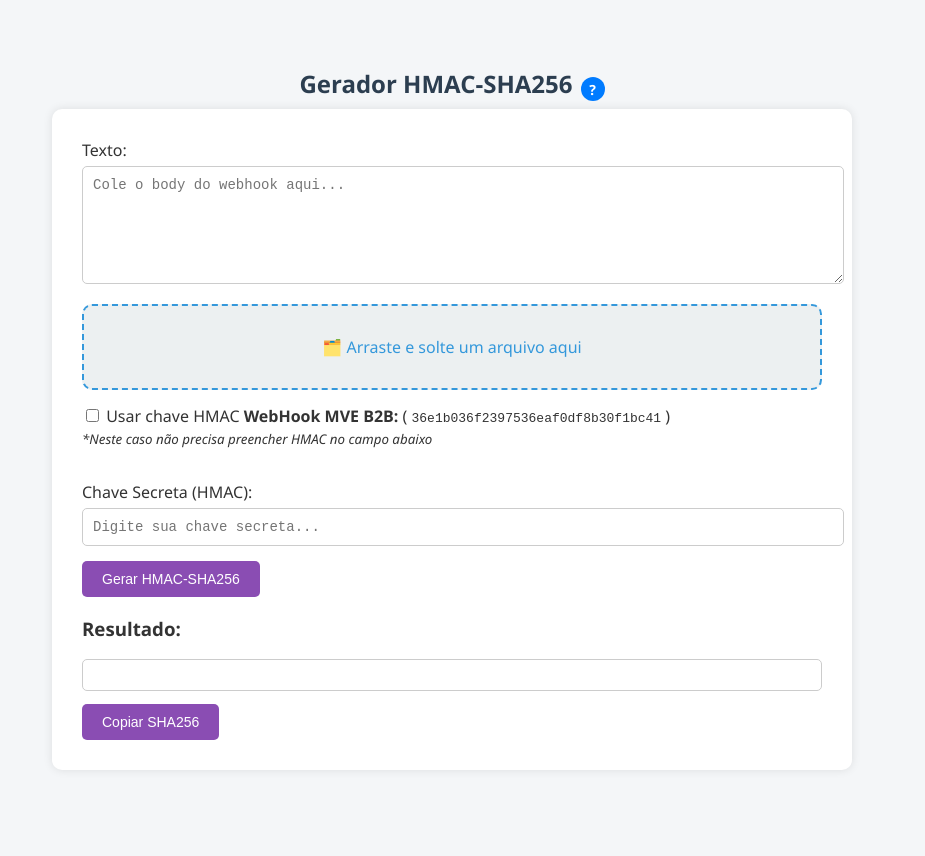
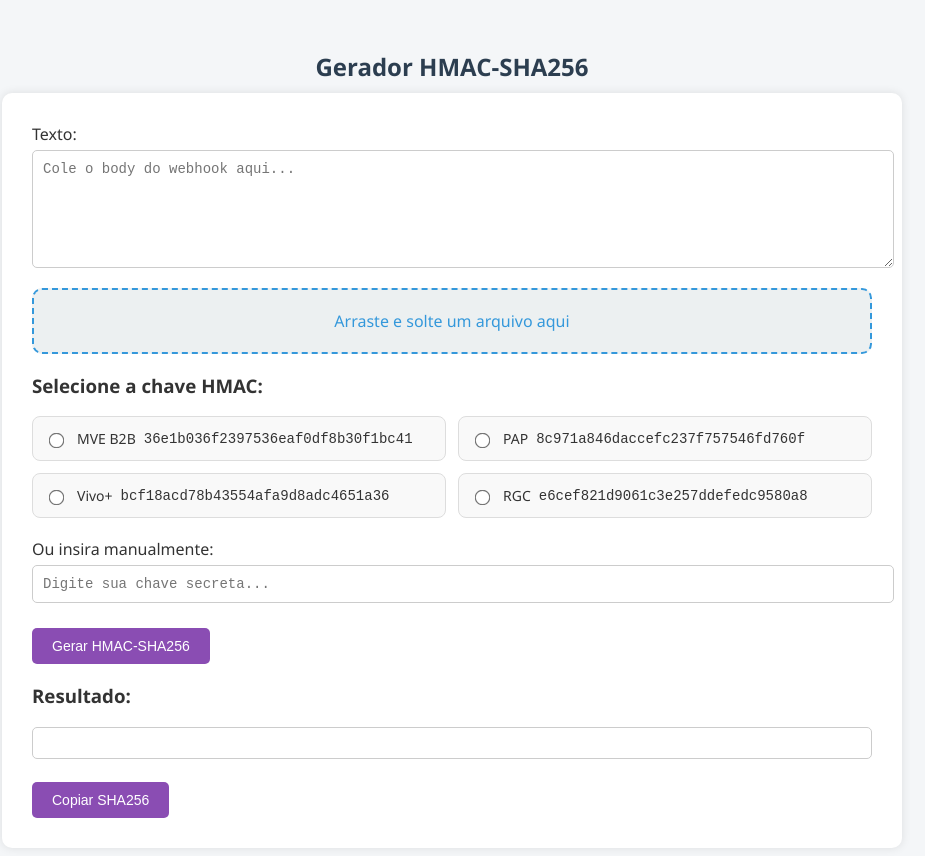
Before and after one commit to Gemelgo/tools, a plain HTML site: page sha256.html in a window 1280 px wide. Shown: the whole page, without its empty margins (188-1113 px from the left). Before the commit the page ends 800 px from the top, so only its background shows below. Drawn offline with Linux system fonts and the light colour scheme.

Commit message:
Update sha256.html

```diff
--- a/sha256.html
+++ b/sha256.html
@@ -9,16 +9,21 @@
     background-color: #f4f6f8;
     color: #333;
     padding: 30px;
-      max-width: 800px;
+    max-width: 900px;
     margin: auto;
   }
 
   h2 {
     color: #2c3e50;
     text-align: center;
-	  margin-top: 0px;     /* Reduz espaço acima do título */
-	  margin-bottom: 10px; /* Espaço abaixo */
-      line-height: 1.2;    /* Altura da linha mais compacta */
+    margin-bottom: 10px;
+  }
+
+  .container {
+    background: #fff;
+    padding: 30px;
+    border-radius: 10px;
+    box-shadow: 0 0 10px rgba(0,0,0,0.1);
   }
 
   textarea, input[type="text"] {
@@ -31,28 +36,44 @@
     font-size: 14px;
     font-family: monospace;
   }
-	 .container {
-      max-width: 800px;
-      margin: auto;
-      background: #fff;
-      padding: 30px;
-      border-radius: 10px;
-      box-shadow: 0 0 10px rgba(0,0,0,0.1);
-    }
 
   .drop-zone {
     border: 2px dashed #3498db;
     border-radius: 10px;
-      padding: 30px;
+    padding: 20px;
     text-align: center;
     color: #3498db;
     background-color: #ecf0f1;
     cursor: pointer;
     margin-bottom: 15px;
+    transition: background-color 0.3s;
   }
 
   .drop-zone.dragover {
     background-color: #d0e6f7;
+  }
+
+  .hmac-options {
+    display: grid;
+    grid-template-columns: 1fr 1fr;
+    gap: 12px;
+    margin-bottom: 20px;
+  }
+
+  .option-card {
+    background: #f9f9f9;
+    border: 1px solid #ddd;
+    border-radius: 8px;
+    padding: 12px;
+    display: flex;
+    align-items: center;
+    gap: 8px;
+    font-size: 14px;
+  }
+
+  .option-card input[type="radio"] {
+    transform: scale(1.2);
+    margin-right: 6px;
   }
 
   button {
@@ -60,7 +81,7 @@
     color: white;
     border: none;
     padding: 10px 20px;
-      margin-right: 10px;
+    margin-top: 10px;
     border-radius: 5px;
     cursor: pointer;
     font-size: 14px;
@@ -79,106 +100,55 @@
     word-wrap: break-word;
     font-family: monospace;
   }
-
-    .hmac-toggle {
-      margin-bottom: 10px;
-    }
-	.header-container {
-	  display: flex;
-	  justify-content: center; /* centraliza horizontalmente */
-	  align-items: center;     /* alinha verticalmente */
-	  gap: 8px;                /* espaço entre o título e o ícone */
-	  margin-top: 40px;        /* ajuste conforme necessário */
-	}
-
-	.tooltip-container {
-	  position: relative;
-	  display: inline-block;
-	}
-
-	.tooltip-icon {
-	  background-color: #007bff;
-	  color: white;
-	  border-radius: 50%;
-	  width: 24px;
-	  height: 24px;
-	  display: flex;
-	  align-items: center;
-	  justify-content: center;
-	  font-weight: bold;
-	  font-size: 14px;
-	  cursor: pointer;
-	}
-
-	.tooltip-text {
-	  position: absolute;
-	  bottom: -950%;
-	  left: 50%;
-	  transform: translateX(-50%);
-	  background-color: #333;
-	  color: #fff;
-	  padding: 10px 12px;
-	  border-radius: 6px;
-	  width: 220px; /* define uma largura fixa */
-	  font-size: 13px; /* fonte ligeiramente menor */
-	  line-height: 1.4;
-	  text-align: left;
-	  opacity: 0;
-	  transition: opacity 0.3s;
-	  pointer-events: none;
-	  z-index: 10;
-	  white-space: normal; /* permite quebra de linha */
-	  box-shadow: 0 2px 6px rgba(0, 0, 0, 0.2);
-	}
-	.tooltip-container:hover .tooltip-text {
-	  opacity: 1;
-	}
-
 </style>
-
 </head>
 <body>
 
-<div class="header-container">
 <h2>Gerador HMAC-SHA256</h2>
-  <div class="tooltip-container">
-    <span class="tooltip-icon">?</span>
-    <div class="tooltip-text">
-      Em ambiente de preprod, é necessário criar um novo SHA256 para realizar uma requisição ao WebHook do Gedoc/MVE, isto porque o HMAC cadastrado no Sandbox é diferente do registrado na Serasa, em razão disto precisamos substituir o valor do SHA256 exibido no "webhook.site" pela versão correta gerada por esta aplicação, garantindo que a requisição seja validada corretamente pelo Gedoc/Aceite Digital.
-    </div>
-  </div>
-</div>
 
 <div class="container">
   <label for="textInput">Texto:</label>
   <textarea id="textInput" rows="6" placeholder="Cole o body do webhook aqui..."></textarea>
+
   <div id="dropZone" class="drop-zone">
-    🗂️ Arraste e solte um arquivo aqui
+    Arraste e solte um arquivo aqui
   </div>
 
-  <div class="hmac-toggle">
-    <input type="checkbox" id="useFixedKey">
-    <label for="useFixedKey">Usar chave HMAC <b>WebHook MVE B2B:</b> ( <code>36e1b036f2397536eaf0df8b30f1bc41</code></label> )
-	<br><i><small>*Neste caso não precisa preencher HMAC no campo abaixo</small></i>
+  <h3>Selecione a chave HMAC:</h3>
+  <div class="hmac-options">
+    <label class="option-card">
+      <input type="radio" name="hmacKey" value="36e1b036f2397536eaf0df8b30f1bc41">
+      MVE B2B <code>36e1b036f2397536eaf0df8b30f1bc41</code>
+    </label>
+    <label class="option-card">
+      <input type="radio" name="hmacKey" value="8c971a846daccefc237f757546fd760f">
+      PAP <code>8c971a846daccefc237f757546fd760f</code>
+    </label>
+    <label class="option-card">
+      <input type="radio" name="hmacKey" value="bcf18acd78b43554afa9d8adc4651a36">
+      Vivo+ <code>bcf18acd78b43554afa9d8adc4651a36</code>
+    </label>
+    <label class="option-card">
+      <input type="radio" name="hmacKey" value="e6cef821d9061c3e257ddefedc9580a8">
+      RGC <code>e6cef821d9061c3e257ddefedc9580a8</code>
+    </label>
   </div>
-<br>
-  <label for="secretInput">Chave Secreta (HMAC):</label>
+
+  <label for="secretInput">Ou insira manualmente:</label>
   <input type="text" id="secretInput" placeholder="Digite sua chave secreta...">
 
   <button onclick="generateHMAC()">Gerar HMAC-SHA256</button>
-
 
   <h3>Resultado:</h3>
   <pre id="result"></pre>
   <button onclick="copyToClipboard()">Copiar SHA256</button>
 </div>
+
 <script>
 let droppedBytes = null;
 
 const dropZone = document.getElementById('dropZone');
 const textInput = document.getElementById('textInput');
-    const useFixedKey = document.getElementById('useFixedKey');
-    const secretInput = document.getElementById('secretInput');
 
 dropZone.addEventListener('dragover', (e) => {
   e.preventDefault();
@@ -201,23 +171,19 @@
   }
 });
 
-    textInput.addEventListener('paste', (event) => {
-      event.preventDefault();
-      const clipboardData = event.clipboardData || window.clipboardData;
-      const rawText = clipboardData.getData('text/plain');
-      textInput.value = rawText;
-    });
-
 async function generateHMAC() {
   const result = document.getElementById('result');
   const enc = new TextEncoder();
 
-      const key = useFixedKey.checked
-        ? '36e1b036f2397536eaf0df8b30f1bc41'
-        : secretInput.value;
+  const selectedRadio = document.querySelector('input[name="hmacKey"]:checked');
+  let key = selectedRadio ? selectedRadio.value : '';
 
   if (!key) {
-        alert("Por favor, insira a chave secreta ou selecione a chave fixa.");
+    key = document.getElementById('secretInput').value;
+  }
+
+  if (!key) {
+    alert("Por favor, selecione ou insira a chave secreta.");
     return;
   }
 
```
Lines whose indentation alone changed are shown as unchanged.
